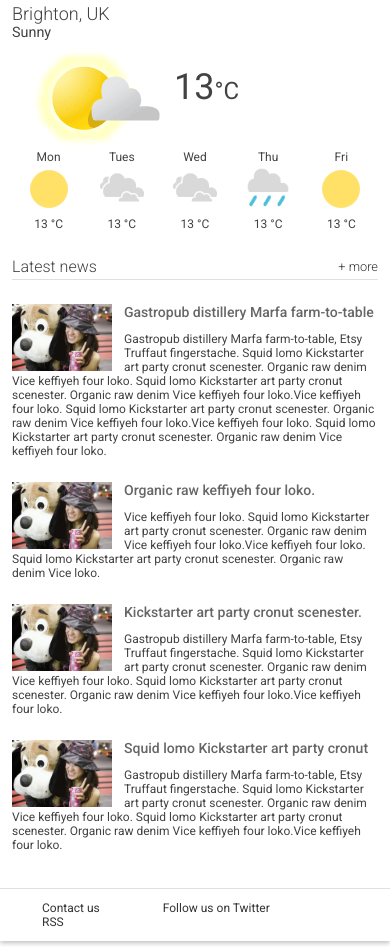
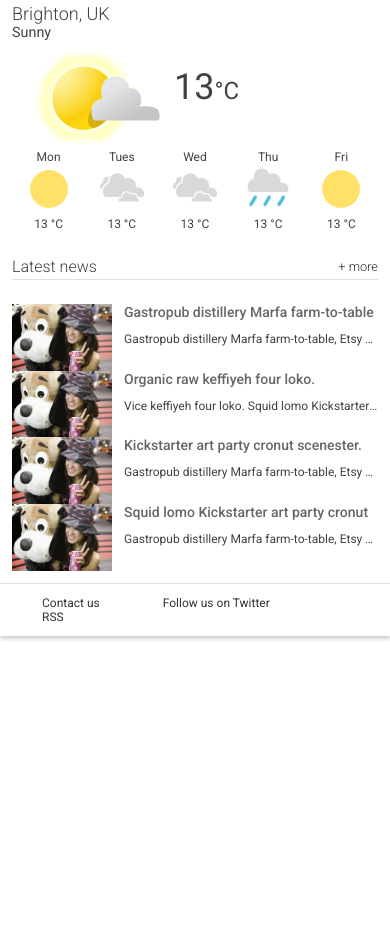
Before and after one commit to RaniaG/responsivness, a plain HTML site: page responsive project/Start/index.html in a window 390 px wide. Shown: the part 873-1820 px from the top of the page. After the commit the page ends 1515 px from the top, so only its background shows below. Drawn offline with Linux system fonts and the light colour scheme.

Commit message:
hidden long text

```diff
--- a/responsive project/Start/responsive.css
+++ b/responsive project/Start/responsive.css
@@ -13,6 +13,7 @@
 .weather,
 .recent-news {
     order: 10;
+    width: 100%;
 }
 
 @media screen and (max-width: 549px) {
@@ -63,6 +64,11 @@
         max-width: 100%;
         overflow: scroll;
     }
+    .snippet p {
+        white-space: nowrap;
+        overflow: hidden;
+        text-overflow: ellipsis;
+    }
 }
 
 @media screen and (min-width: 550px) {
```
